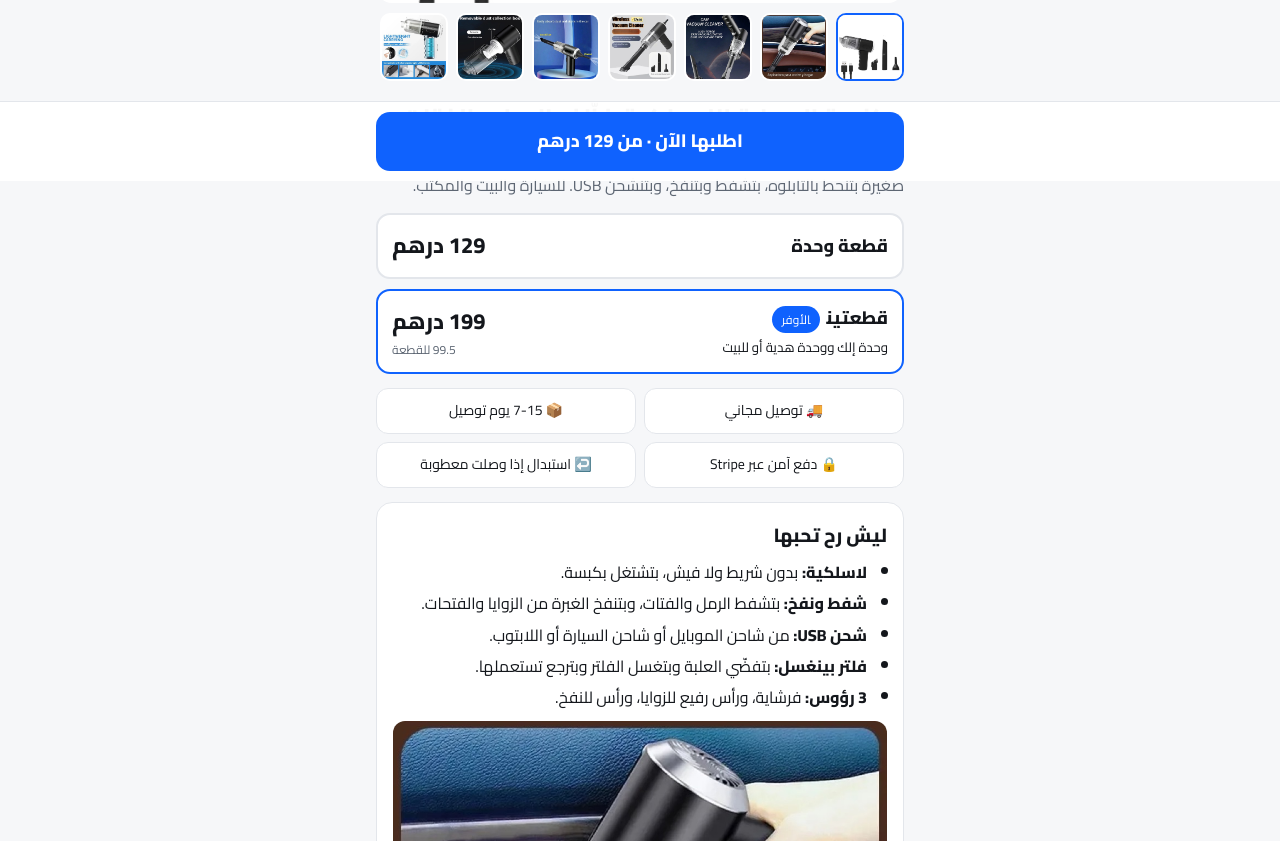
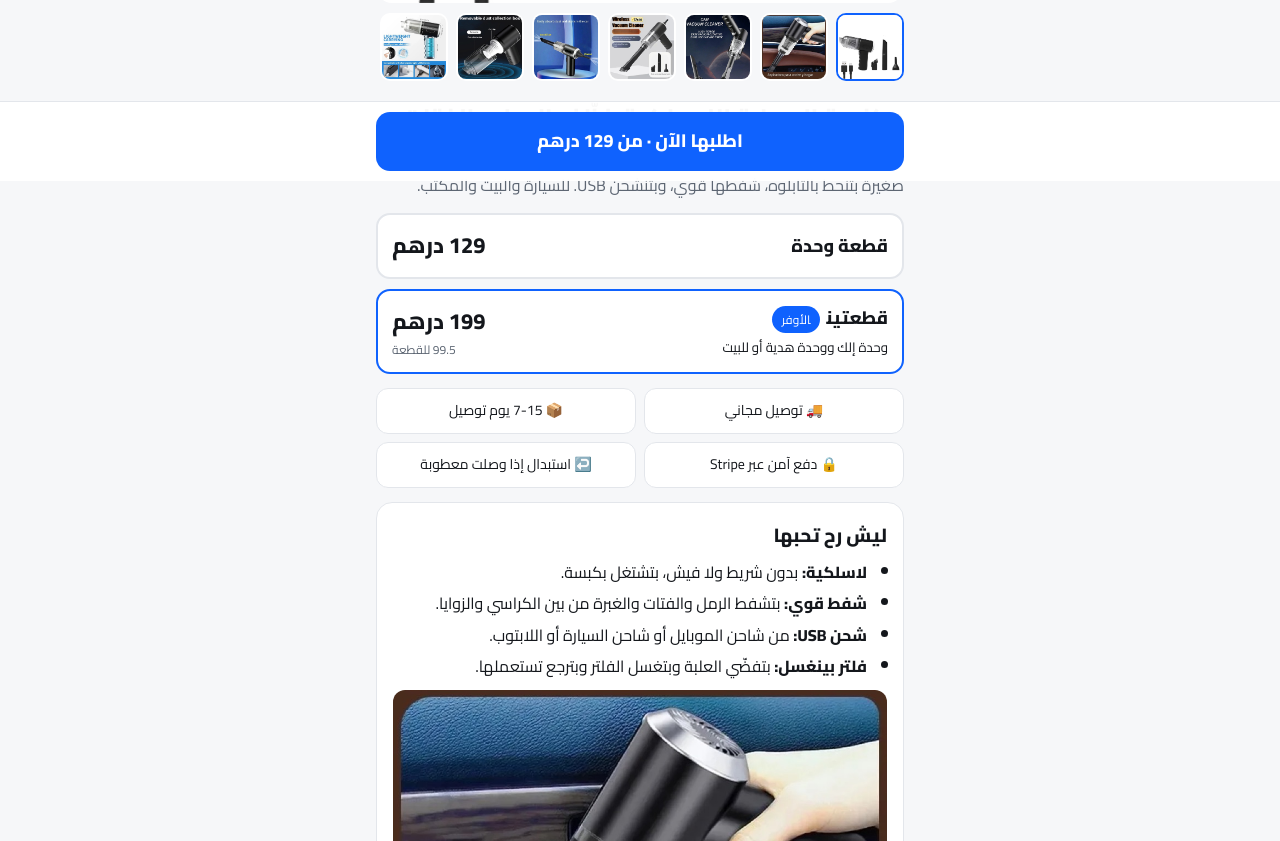
Before and after one commit to basharkalajyprv-lab/cleanride, a plain HTML site: page index.html in a window 1280 px wide. Shown: the part 619-1460 px from the top of the page. Drawn offline with Linux system fonts and the light colour scheme.

Commit message:
Remove unconfirmed blower claim

```diff
--- a/index.html
+++ b/index.html
@@ -4,7 +4,7 @@
 <meta charset="utf-8">
 <meta name="viewport" content="width=device-width, initial-scale=1">
 <title>CleanRide | مكنسة السيارة اللاسلكية</title>
-<meta name="description" content="مكنسة لاسلكية صغيرة للسيارة والبيت، شفط ونفخ، شحن USB. توصيل مجاني لكل الإمارات.">
+<meta name="description" content="مكنسة لاسلكية صغيرة للسيارة والبيت، شفط قوي، شحن USB. توصيل مجاني لكل الإمارات.">
 <link rel="preconnect" href="https://fonts.googleapis.com">
 <link href="https://fonts.googleapis.com/css2?family=Cairo:wght@400;600;800&display=swap" rel="stylesheet">
 <style>
@@ -58,7 +58,7 @@ fbq('init','2157094265180747');fbq('track','PageView');fbq('track','ViewContent'
   <div class="thumbs" id="thumbs"></div>
 
   <h1>مكنسة السيارة اللاسلكية: نظّف الرمل والفتات بدقيقة</h1>
-  <p class="sub">صغيرة بتنحط بالتابلوه، بتشفط وبتنفخ، وبتنشحن USB. للسيارة والبيت والمكتب.</p>
+  <p class="sub">صغيرة بتنحط بالتابلوه، شفطها قوي، وبتنشحن USB. للسيارة والبيت والمكتب.</p>
 
   <div class="offers">
     <a class="offer" id="buy1" href="#">
@@ -82,10 +82,9 @@ fbq('init','2157094265180747');fbq('track','PageView');fbq('track','ViewContent'
     <h2>ليش رح تحبها</h2>
     <ul>
       <li><b>لاسلكية:</b> بدون شريط ولا فيش، بتشتغل بكبسة.</li>
-      <li><b>شفط ونفخ:</b> بتشفط الرمل والفتات، وبتنفخ الغبرة من الزوايا والفتحات.</li>
+      <li><b>شفط قوي:</b> بتشفط الرمل والفتات والغبرة من بين الكراسي والزوايا.</li>
       <li><b>شحن USB:</b> من شاحن الموبايل أو شاحن السيارة أو اللابتوب.</li>
       <li><b>فلتر بينغسل:</b> بتفضّي العلبة وبتغسل الفلتر وبترجع تستعملها.</li>
-      <li><b>3 رؤوس:</b> فرشاية، ورأس رفيع للزوايا، ورأس للنفخ.</li>
     </ul>
     <img class="img-full" src="img/2.jpg" alt="استعمال المكنسة داخل السيارة" loading="lazy">
   </section>
@@ -100,7 +99,6 @@ fbq('init','2157094265180747');fbq('track','PageView');fbq('track','ViewContent'
     <h2>شو بيوصلك بالعلبة</h2>
     <ul>
       <li>مكنسة لاسلكية</li>
-      <li>فرشاية، ورأس رفيع، ورأس نفخ</li>
       <li>كابل شحن USB</li>
     </ul>
     <img class="img-full" src="img/6.jpg" alt="علبة الغبرة والفلتر بينفكوا" loading="lazy">
```
